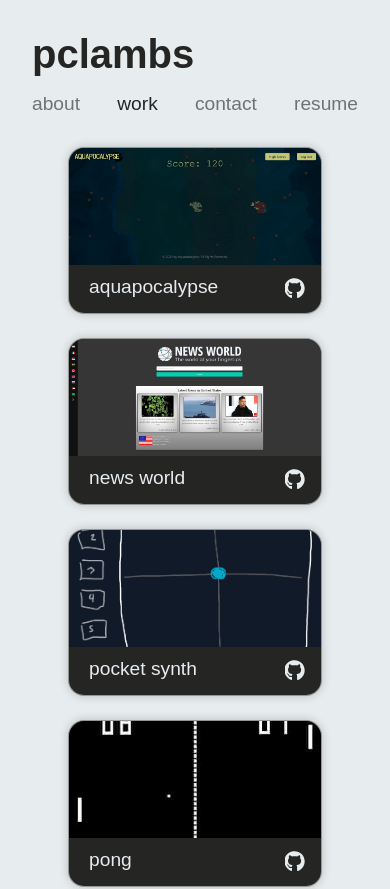
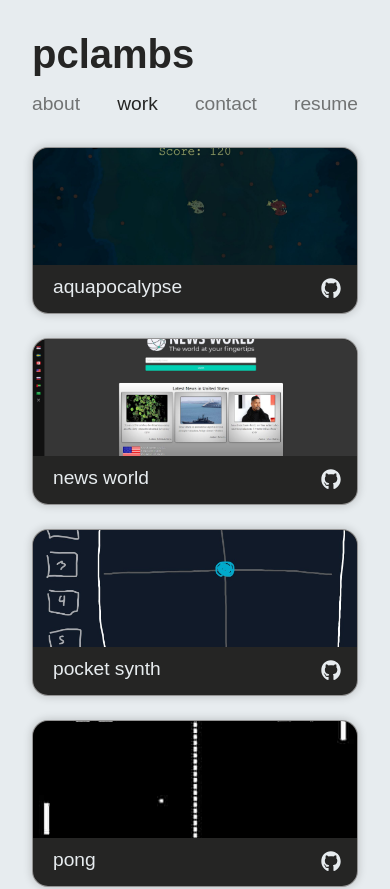
Before and after one commit to pclambs/react-portfolio, a React (Vite) app: page /work in a window 390 px wide. Shown: the top 889 px of the page. Built offline with nearby package versions, Linux system fonts and the light colour scheme.

Commit message:
img bug fix

```diff
--- a/src/styles.css
+++ b/src/styles.css
@@ -65,10 +65,7 @@ h3 {
 		position: relative;
 		width: 100%;
 		margin: 0 0;
-		display: flex;
-		justify-content: center;
-		flex-direction: column;
-
+		display: block;
 	}
 }
 
```
